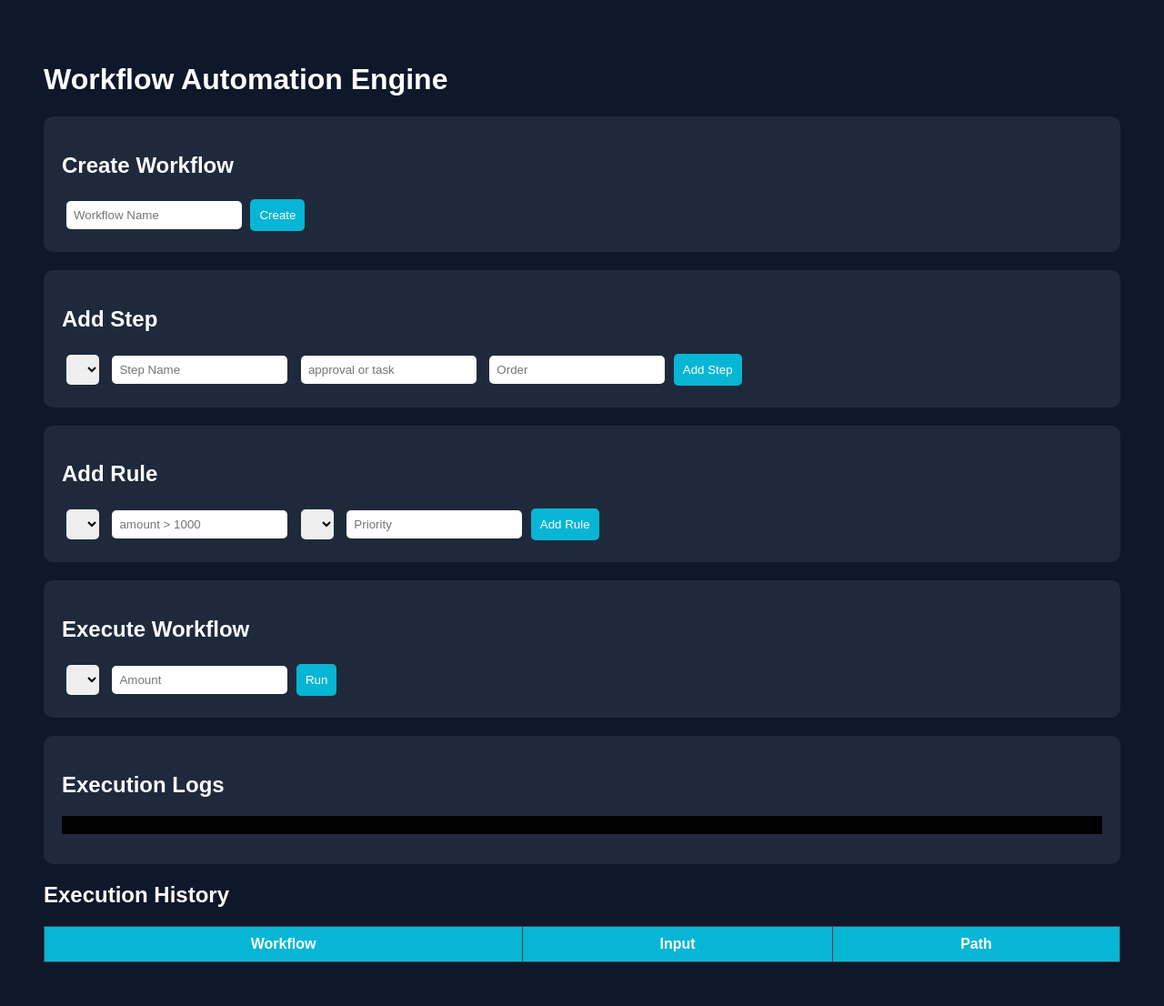
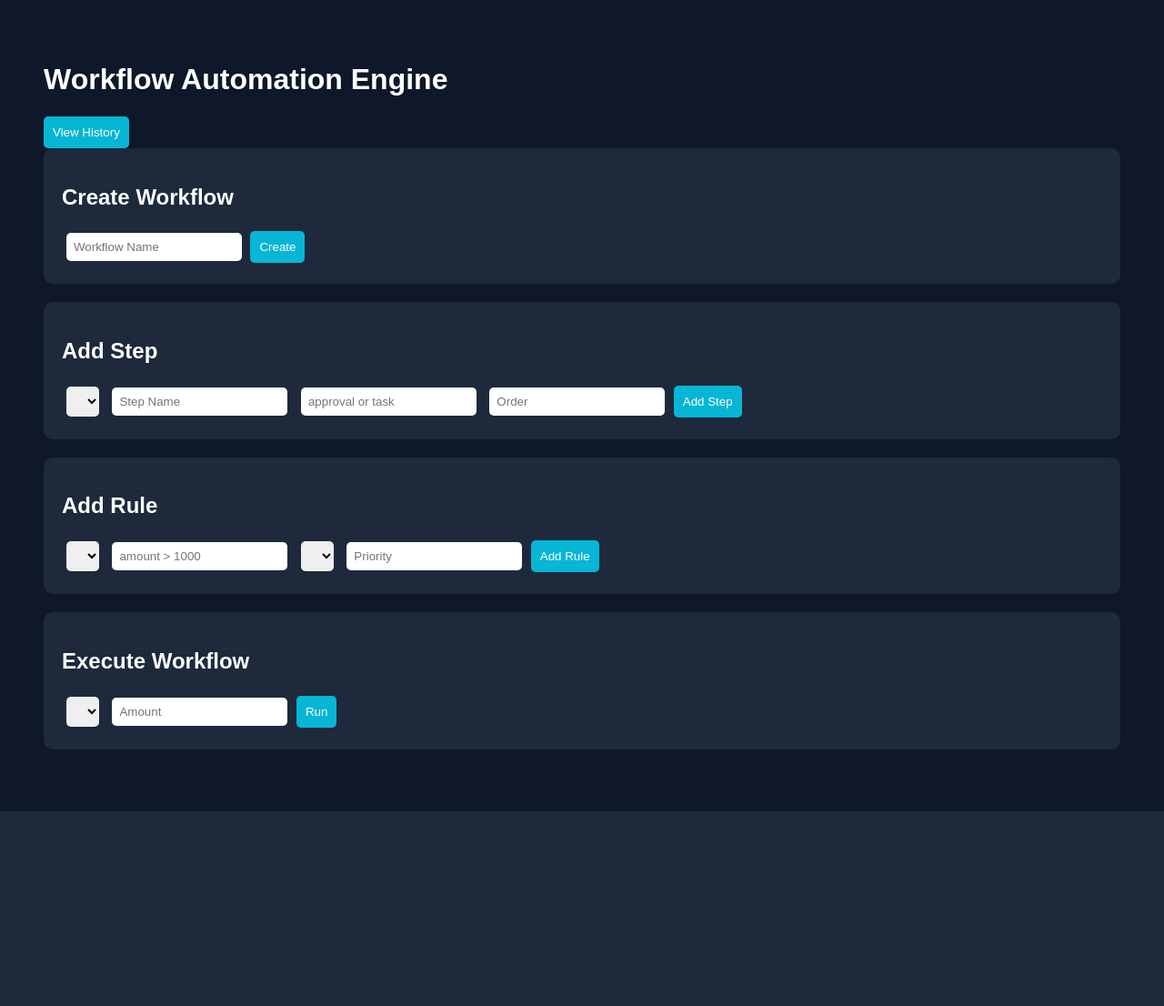
Before and after one commit to Abishek20057/workflow-engine-v2, a FastAPI app: page / in a window 1280 px wide. Shown: the whole page at 91% size. After the commit the page ends 892 px from the top, so only its background shows below. Run offline with FastAPI, Linux system fonts and the light colour scheme; lists and menus that the app fills with data are empty.

Commit message:
Initial commit - Workflow Automation Engine

```diff
--- a/engine.py
+++ b/engine.py
@@ -15,10 +15,7 @@ def create_workflow(name):
 
     wid = f"wf_{workflow_counter}"
 
-    workflows[wid] = {
-        "id": wid,
-        "name": name
-    }
+    workflows[wid] = {"id": wid, "name": name}
 
     workflow_counter += 1
 
@@ -73,9 +70,7 @@ def execute_workflow(workflow_id, data):
     wf_steps = sorted(wf_steps, key=lambda x: x["order"])
 
     if not wf_steps:
-
         logs.append("No steps found")
-
         return logs
 
     current_step = wf_steps[0]
@@ -104,32 +99,21 @@ def execute_workflow(workflow_id, data):
 
                     break
 
-                else:
-
-                    logs.append("Condition FALSE")
-
             except:
 
                 logs.append("Condition Error")
 
         if next_step:
-
             current_step = next_step
-
         else:
-
             break
 
     logs.append("Workflow Completed")
 
     execution_history.append({
-
         "workflow": workflow_id,
-
         "input": data,
-
         "path": " → ".join(path)
-
     })
 
     return logs
--- a/main.py
+++ b/main.py
@@ -15,13 +15,27 @@ app.mount("/static", StaticFiles(directory="static"), name="static")
 
 @app.get("/", response_class=HTMLResponse)
 def home(request: Request):
-
     return templates.TemplateResponse(
         "index.html",
         {
             "request": request,
             "workflows": engine.workflows,
-            "steps": engine.steps,
+            "steps": engine.steps
+        }
+    )
+
+
+@app.get("/result", response_class=HTMLResponse)
+def result_page(request: Request):
+    return templates.TemplateResponse("result.html", {"request": request})
+
+
+@app.get("/history", response_class=HTMLResponse)
+def history_page(request: Request):
+    return templates.TemplateResponse(
+        "history.html",
+        {
+            "request": request,
             "history": engine.execution_history
         }
     )
@@ -29,41 +43,23 @@ def home(request: Request):
 
 @app.post("/workflow")
 def create_workflow(w: Workflow):
-
     wid = engine.create_workflow(w.name)
-
     return {"workflow_id": wid}
 
 
 @app.post("/step")
 def create_step(s: Step):
-
-    sid = engine.create_step(
-        s.workflow_id,
-        s.name,
-        s.step_type,
-        s.order
-    )
-
+    sid = engine.create_step(s.workflow_id, s.name, s.step_type, s.order)
     return {"step_id": sid}
 
 
 @app.post("/rule")
 def create_rule(r: Rule):
-
-    rid = engine.create_rule(
-        r.step_id,
-        r.condition,
-        r.next_step_id,
-        r.priority
-    )
-
+    rid = engine.create_rule(r.step_id, r.condition, r.next_step_id, r.priority)
     return {"rule_id": rid}
 
 
 @app.post("/execute/{workflow_id}")
 def execute(workflow_id: str, data: ExecutionInput):
-
     logs = engine.execute_workflow(workflow_id, data.data)
-
     return {"logs": logs}
--- a/models.py
+++ b/models.py
@@ -2,12 +2,10 @@ from pydantic import BaseModel
 
 
 class Workflow(BaseModel):
-
     name: str
 
 
 class Step(BaseModel):
-
     workflow_id: str
     name: str
     step_type: str
@@ -15,7 +13,6 @@ class Step(BaseModel):
 
 
 class Rule(BaseModel):
-
     step_id: str
     condition: str
     next_step_id: str
@@ -23,5 +20,4 @@ class Rule(BaseModel):
 
 
 class ExecutionInput(BaseModel):
-
     data: dict
--- a/static/script.js
+++ b/static/script.js
@@ -2,17 +2,11 @@ async function createWorkflow(){
 
 let name=document.getElementById("workflowName").value
 
-let res=await fetch("/workflow",{
-
+await fetch("/workflow",{
 method:"POST",
-
 headers:{"Content-Type":"application/json"},
-
 body:JSON.stringify({name:name})
-
 })
-
-alert("Workflow created")
 
 location.reload()
 
@@ -28,23 +22,15 @@ let step_type=document.getElementById("stepType").value
 let order=parseInt(document.getElementById("stepOrder").value)
 
 await fetch("/step",{
-
 method:"POST",
-
 headers:{"Content-Type":"application/json"},
-
 body:JSON.stringify({
-
 workflow_id,
 name,
 step_type,
 order
-
 })
-
 })
-
-alert("Step added")
 
 location.reload()
 
@@ -60,20 +46,14 @@ let next_step_id=document.getElementById("nextStep").value
 let priority=parseInt(document.getElementById("priority").value)
 
 await fetch("/rule",{
-
 method:"POST",
-
 headers:{"Content-Type":"application/json"},
-
 body:JSON.stringify({
-
 step_id,
 condition,
 next_step_id,
 priority
-
 })
-
 })
 
 alert("Rule added")
@@ -88,21 +68,25 @@ let workflow_id=document.getElementById("execWorkflow").value
 let amount=document.getElementById("amount").value
 
 let res=await fetch("/execute/"+workflow_id,{
-
 method:"POST",
-
 headers:{"Content-Type":"application/json"},
-
 body:JSON.stringify({
-
 data:{amount:Number(amount)}
-
 })
-
 })
 
 let data=await res.json()
 
-document.getElementById("logs").innerText=data.logs.join("\n")
+localStorage.setItem("logs", data.logs.join("\n"))
+
+window.location.href="/result"
 
 }
+
+
+
+function showHistory(){
+
+window.location.href="/history"
+
+}
--- a/static/style.css
+++ b/static/style.css
@@ -10,6 +10,22 @@ background:#1e293b;
 padding:20px;
 margin-bottom:20px;
 border-radius:10px;
+
+animation:fadein 1s ease;
+}
+
+@keyframes fadein{
+
+from{
+opacity:0;
+transform:translateY(20px);
+}
+
+to{
+opacity:1;
+transform:translateY(0);
+}
+
 }
 
 input,select{
@@ -28,11 +44,6 @@ border-radius:5px;
 cursor:pointer;
 }
 
-pre{
-background:black;
-padding:10px;
-}
-
 table{
 width:100%;
 border-collapse:collapse;
--- a/templates/index.html
+++ b/templates/index.html
@@ -12,6 +12,8 @@
 <body>
 
 <h1>Workflow Automation Engine</h1>
+
+<button onclick="showHistory()">View History</button>
 
 <div class="box">
 
@@ -87,38 +89,6 @@
 </div>
 
 
-<div class="box">
-
-<h2>Execution Logs</h2>
-
-<pre id="logs"></pre>
-
-</div>
-
-
-<h2>Execution History</h2>
-
-<table>
-
-<tr>
-<th>Workflow</th>
-<th>Input</th>
-<th>Path</th>
-</tr>
-
-{% for h in history %}
-
-<tr>
-<td>{{h.workflow}}</td>
-<td>{{h.input}}</td>
-<td>{{h.path}}</td>
-</tr>
-
-{% endfor %}
-
-</table>
-
-
 <script src="/static/script.js"></script>
 
 </body>
```
Also changed, not shown: templates/approval.html (deleted, +0 -48 lines), templates/history.html (added, +40 -0 lines), templates/result.html (added, +34 -0 lines), workflow_engine.py (deleted, +0 -18 lines).
